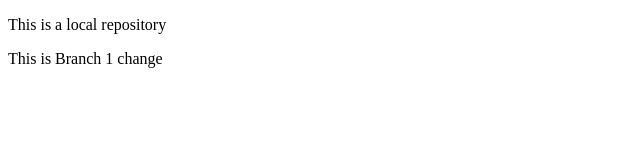
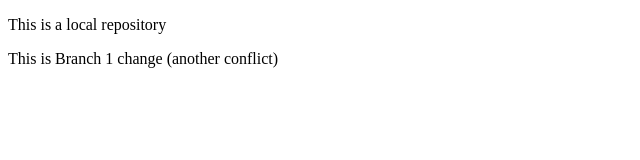
Before and after one commit to pdivya26/LocalRepository, a plain HTML site: page index.html in a window 1280 px wide. Shown: the whole page, without its empty margins (0-640 px from the left). Drawn offline with Linux system fonts and the light colour scheme.

Commit message:
added another conflicting change

```diff
--- a/index.html
+++ b/index.html
@@ -7,6 +7,6 @@
 </head>
 <body>
     <p>This is a local repository</p>
-    <p>This is Branch 1 change</p>
+    <p>This is Branch 1 change (another conflict)</p>
 </body>
 </html>
```
